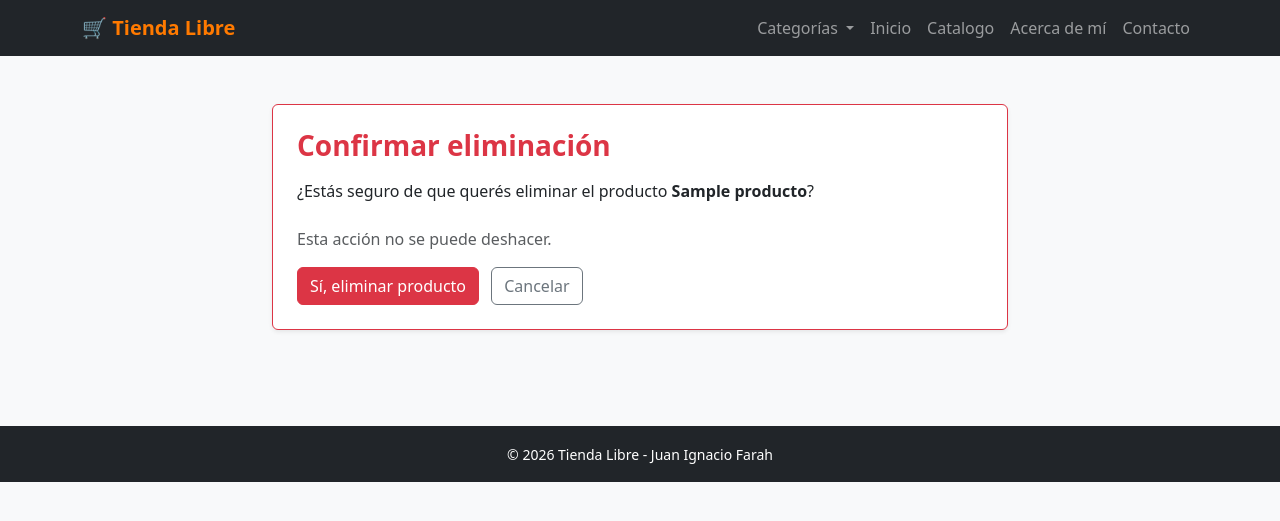
After one commit to Villada-PG3/trabajo-practico-tienda-libre-nachofarah, a Django app: page /producto/1/eliminar/ in a window 1280 px wide. The commit adds this page. Shown: the top 521 px of the page. Run offline with Django 5.2, Linux system fonts and the light colour scheme; tables that the repository leaves empty hold one stand-in row (values such as "Sample post").

Commit message:
feat: CRUD completo de productos con CBV

```diff
--- a/Template/detalle.html
+++ b/Template/detalle.html
@@ -94,6 +94,9 @@
                 <a href="{% url 'producto_editar' producto.pk %}" class="btn btn-warning fw-semibold me-2">
                     Editar producto
                 </a>
+                <a href="{% url 'producto_eliminar' producto.pk %}" class="btn btn-outline-danger fw-semibold">
+                    Eliminar producto
+                </a>
             </div>
 
             <a href="{% url 'catalogo' %}" class="btn btn-outline-dark mt-3">
--- /dev/null
+++ b/Template/tiendalibre/producto_confirm_delete.html
@@ -0,0 +1,20 @@
+{% extends "base.html" %}
+
+{% block titulo %}Eliminar producto | Tienda Libre{% endblock %}
+
+{% block contenido %}
+<section class="container py-5" style="max-width: 760px;">
+    <div class="card border-danger shadow-sm">
+        <div class="card-body p-4">
+            <h1 class="h3 fw-bold text-danger mb-3">Confirmar eliminación</h1>
+            <p class="mb-4">¿Estás seguro de que querés eliminar el producto <strong>{{ object.nombre }}</strong>?</p>
+            <p class="text-muted">Esta acción no se puede deshacer.</p>
+            <form method="post">
+                {% csrf_token %}
+                <button type="submit" class="btn btn-danger me-2">Sí, eliminar producto</button>
+                <a href="{% url 'detalle_producto' object.pk %}" class="btn btn-outline-secondary">Cancelar</a>
+            </form>
+        </div>
+    </div>
+</section>
+{% endblock %}
--- a/producto/urls.py
+++ b/producto/urls.py
@@ -14,6 +14,7 @@ urlpatterns = [
     path("contacto/", views.contacto, name="contacto"),
     path("producto/nuevo/", views.ProductoCreateView.as_view(), name="producto_nuevo"),
     path("producto/<int:pk>/editar/", views.ProductoUpdateView.as_view(), name="producto_editar"),
+    path("producto/<int:pk>/eliminar/", views.ProductoDeleteView.as_view(), name="producto_eliminar"),
     path(
     "categoria/<slug:slug>/",
     views.CategoriaView.as_view(),
--- a/producto/views.py
+++ b/producto/views.py
@@ -1,7 +1,8 @@
+from django.urls import reverse_lazy
 
 from django.shortcuts import render, get_object_or_404
 from datetime import date
-from django.views.generic import TemplateView, ListView, DetailView, CreateView, UpdateView
+from django.views.generic import TemplateView, ListView, DetailView, CreateView, UpdateView, DeleteView
 from .models import Producto, Categoria
 from django.db.models import Q
 from .forms import ContactoForm, ProductoForm
@@ -86,3 +87,10 @@ class ProductoUpdateView(UpdateView):
     model = Producto
     form_class = ProductoForm
     template_name = "producto_form.html"
+
+
+class ProductoDeleteView(DeleteView):
+    """Clase 15: solicita confirmación antes de eliminar un producto."""
+    model = Producto
+    template_name = "tiendalibre/producto_confirm_delete.html"
+    success_url = reverse_lazy("catalogo")
```
